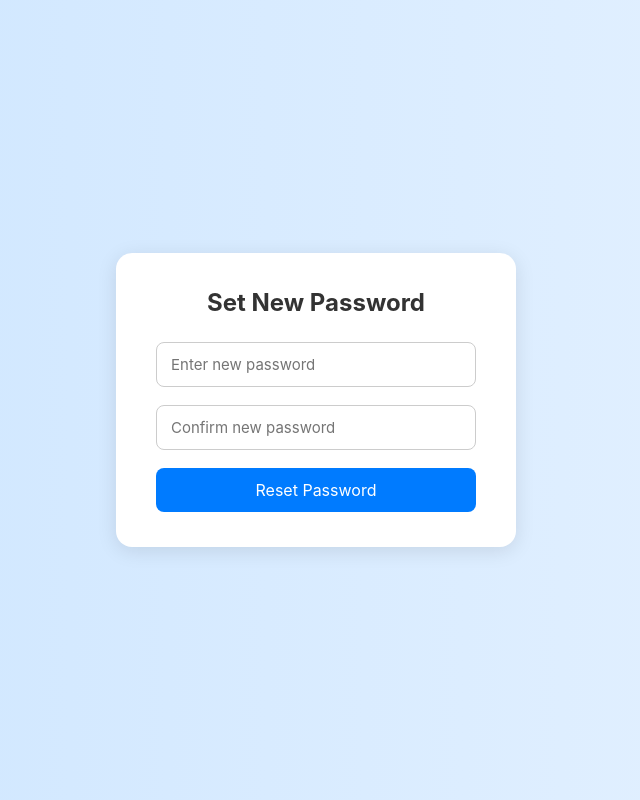
After one commit to MuhammedNasihK/Admin-Panel, a Django app: template templates/new_password.html in a window 1280 px wide. The commit adds this page. Shown: the whole page, without its empty margins (324-964 px from the left). Run offline with Django 5.2, Linux system fonts and the light colour scheme; the template is opened without the code that fills it, so the values that code supplies are empty.

```diff
--- a/templates/edit.html
+++ b/templates/edit.html
@@ -127,10 +127,6 @@
                     {{ form.email }}
                 </div>
 
-                <div class="input-group">
-                    {{ form.password }}
-                </div>
-
                 <button type="submit" class="btn">Update</button>
             </form>
         </div>
--- /dev/null
+++ b/templates/new_password.html
@@ -0,0 +1,101 @@
+<!DOCTYPE html>
+<html lang="en">
+<head>
+  <meta charset="UTF-8">
+  <meta name="viewport" content="width=device-width, initial-scale=1.0">
+  <title>Set New Password</title>
+  <style>
+    * {
+      margin: 0;
+      padding: 0;
+      box-sizing: border-box;
+      font-family: 'Inter', sans-serif;
+    }
+
+    body {
+      height: 100vh;
+      display: flex;
+      justify-content: center;
+      align-items: center;
+      background: linear-gradient(to right, #cce5ff, #e6f2ff);
+    }
+
+    .container {
+      background: white;
+      padding: 35px 40px;
+      border-radius: 16px;
+      box-shadow: 0 4px 20px rgba(0, 0, 0, 0.1);
+      width: 100%;
+      max-width: 400px;
+    }
+
+    h2 {
+      text-align: center;
+      margin-bottom: 25px;
+      color: #333;
+    }
+
+    .input-group {
+      margin-bottom: 18px;
+    }
+
+    .input-field {
+      width: 100%;
+      padding: 12px 14px;
+      border-radius: 8px;
+      border: 1px solid #ccc;
+      font-size: 15px;
+      transition: 0.3s;
+    }
+
+    .input-field:focus {
+      border-color: #007bff;
+      outline: none;
+      box-shadow: 0 0 5px rgba(0,123,255,0.3);
+    }
+
+    .btn {
+      width: 100%;
+      padding: 12px;
+      background-color: #007bff;
+      border: none;
+      border-radius: 8px;
+      color: white;
+      font-size: 16px;
+      cursor: pointer;
+      transition: 0.3s;
+    }
+
+    .btn:hover {
+      background-color: #0056b3;
+    }
+
+    .note {
+      font-size: 13px;
+      color: #555;
+      margin-bottom: 10px;
+      text-align: center;
+    }
+  </style>
+</head>
+
+<body>
+
+  <div class="container">
+    <h2>Set New Password</h2>
+
+    <form method="POST">
+      <div class="input-group">
+        <input type="password" name="new_password" class="input-field" placeholder="Enter new password" required>
+      </div>
+
+      <div class="input-group">
+        <input type="password" name="confirm_password" class="input-field" placeholder="Confirm new password" required>
+      </div>
+
+      <button type="submit" class="btn">Reset Password</button>
+    </form>
+  </div>
+
+</body>
+</html>
```
Also changed, not shown: home/forms.py (+11 -0 lines), home/views.py (+10 -7 lines), templates/forgot.html (added, +116 -0 lines), templates/login.html (+21 -2 lines), templates/otp.html (added, +122 -0 lines), db.sqlite3.
